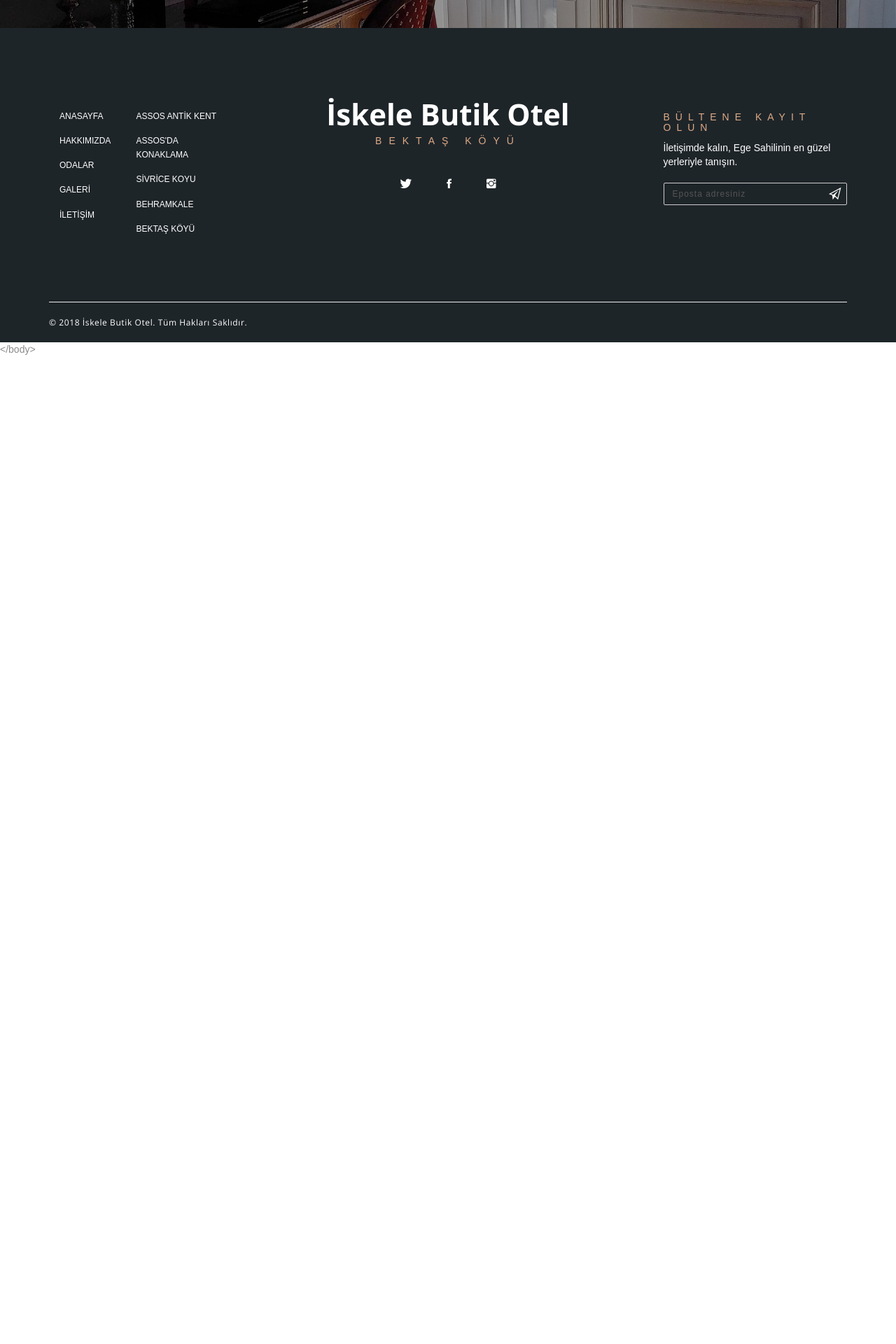
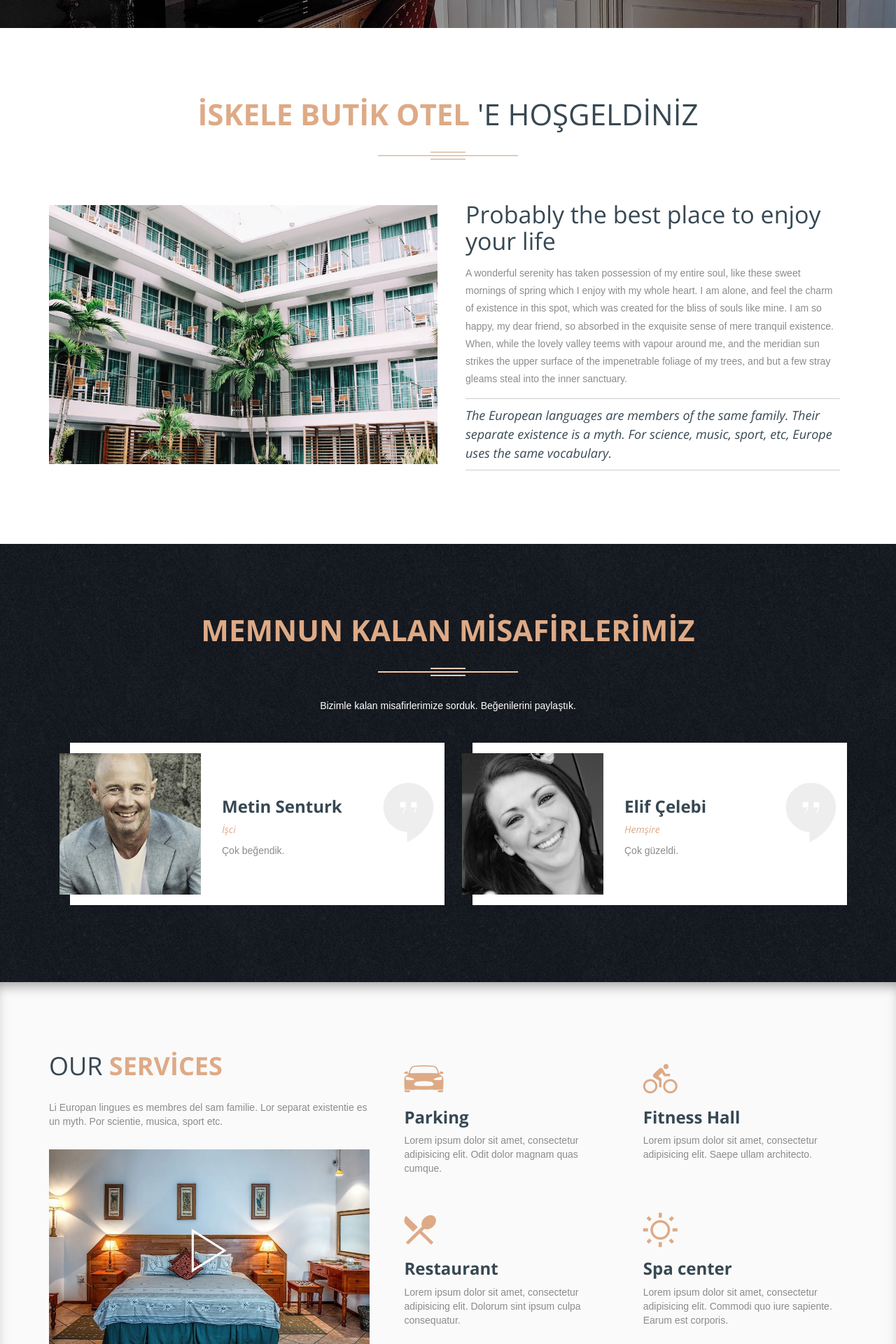
Before and after one commit to metinsenturk/react-iskele, a React (Create React App) app: page /hakkimizda in a window 1280 px wide. Shown: the part 520-2440 px from the top of the page at 70% size. Before the commit the page ends 1029 px from the top, so only its background shows below. Built offline with nearby package versions, Linux system fonts and the light colour scheme.

Commit message:
about created

```diff
--- a/src/components/pages/About.js
+++ b/src/components/pages/About.js
@@ -2,6 +2,9 @@ import React from "react";
 import Helmet from "react-helmet";
 
 import Breadcrumb from "./Breadcrumb";
+import AboutInfo from "./about/AboutInfo";
+import Testimonials from "./about/Testimonials";
+import AboutServices from "./about/AboutServices";
 
 const About = props => (
   <div>
@@ -30,6 +33,9 @@ const About = props => (
       contentDescription="Assos, Sivrice ve İskele'ye eşit uzaklıkta bir Butik Otel. Aile İşletmesi. Bizi Tanıyın."
       breadcrumbCurrent="Hakkımızda"
     />
+    <AboutInfo />
+    <Testimonials />
+    <AboutServices />
   </div>
 );
 
--- /dev/null
+++ b/src/components/pages/about/AboutInfo.js
@@ -0,0 +1,65 @@
+import React from "react";
+
+const AboutInfo = props => {
+  return (
+    <div>
+      <section className="section__about-alt">
+        <div className="container">
+          <div className="row">
+            <div className="col-sm-12">
+              <h2 className="section__title">
+                <strong>İskele Butik Otel</strong> 'e Hoşgeldiniz
+              </h2>
+              <div className="divider">
+                <hr className="line1" />
+                <hr className="line2" />
+                <hr className="line1" />
+              </div>
+            </div>
+          </div>
+        </div>
+        <div className="container">
+          <div className="row">
+            <div className="section_about__content">
+              <div className="col-md-6">
+                <div className="about__pic">
+                  <img
+                    src="assets/img/about_img.jpg"
+                    className="img-responsive"
+                    alt="..."
+                  />
+                </div>
+              </div>
+              <div className="col-md-6">
+                <div className="about__desc">
+                  <h3 className="about_desc__title">
+                    Probably the best place to enjoy your life
+                  </h3>
+                  <p className="about_desc__desc">
+                    A wonderful serenity has taken possession of my entire soul,
+                    like these sweet mornings of spring which I enjoy with my
+                    whole heart. I am alone, and feel the charm of existence in
+                    this spot, which was created for the bliss of souls like
+                    mine. I am so happy, my dear friend, so absorbed in the
+                    exquisite sense of mere tranquil existence. When, while the
+                    lovely valley teems with vapour around me, and the meridian
+                    sun strikes the upper surface of the impenetrable foliage of
+                    my trees, and but a few stray gleams steal into the inner
+                    sanctuary.
+                  </p>
+                  <h4 className="about_desc__quote">
+                    The European languages are members of the same family. Their
+                    separate existence is a myth. For science, music, sport,
+                    etc, Europe uses the same vocabulary.
+                  </h4>
+                </div>
+              </div>
+            </div>
+          </div>
+        </div>
+      </section>
+    </div>
+  );
+};
+
+export default AboutInfo;
--- /dev/null
+++ b/src/components/pages/about/AboutServices.js
@@ -0,0 +1,94 @@
+import React from "react";
+
+const AboutServices = props => {
+  return (
+    <section className="section__services-alt">
+      <div className="container">
+        <div className="row">
+          <div className="col-sm-5">
+            <h2 className="section__title services__title">
+              Our <strong>Services</strong>
+            </h2>
+            <p className="services__text">
+              Li Europan lingues es membres del sam familie. Lor separat
+              existentie es un myth. Por scientie, musica, sport etc.
+            </p>
+            <div className="services__img">
+              <a href="#services__modal" data-toggle="modal">
+                <img
+                  src="assets/img/about_services.jpg"
+                  className="img-responsive"
+                  alt="..."
+                />
+              </a>
+            </div>
+          </div>
+          <div className="col-sm-7">
+            <div className="row">
+              <div className="col-sm-6">
+                <div className="services__item">
+                  <div className="services_item__logo">
+                    <i className="icon ion-model-s" />
+                  </div>
+                  <div className="services_item__title">
+                    <h3>Parking</h3>
+                  </div>
+                  <div className="services_item__desc">
+                    Lorem ipsum dolor sit amet, consectetur adipisicing elit.
+                    Odit dolor magnam quas cumque.
+                  </div>
+                </div>
+              </div>
+              <div className="col-sm-6">
+                <div className="services__item">
+                  <div className="services_item__logo">
+                    <i className="icon ion-android-bicycle" />
+                  </div>
+                  <div className="services_item__title">
+                    <h3>Fitness Hall</h3>
+                  </div>
+                  <div className="services_item__desc">
+                    Lorem ipsum dolor sit amet, consectetur adipisicing elit.
+                    Saepe ullam architecto.
+                  </div>
+                </div>
+              </div>
+            </div>
+            <div className="row">
+              <div className="col-sm-6">
+                <div className="services__item">
+                  <div className="services_item__logo">
+                    <i className="icon ion-android-restaurant" />
+                  </div>
+                  <div className="services_item__title">
+                    <h3>Restaurant</h3>
+                  </div>
+                  <div className="services_item__desc">
+                    Lorem ipsum dolor sit amet, consectetur adipisicing elit.
+                    Dolorum sint ipsum culpa consequatur.
+                  </div>
+                </div>
+              </div>
+              <div className="col-sm-6">
+                <div className="services__item">
+                  <div className="services_item__logo">
+                    <i className="icon ion-android-sunny" />
+                  </div>
+                  <div className="services_item__title">
+                    <h3>Spa center</h3>
+                  </div>
+                  <div className="services_item__desc">
+                    Lorem ipsum dolor sit amet, consectetur adipisicing elit.
+                    Commodi quo iure sapiente. Earum est corporis.
+                  </div>
+                </div>
+              </div>
+            </div>
+          </div>
+        </div>
+      </div>
+    </section>
+  );
+};
+
+export default AboutServices;
--- /dev/null
+++ b/src/components/pages/about/TestimonialItem.js
@@ -0,0 +1,32 @@
+import React from "react";
+
+const TestimonialItem = props => {
+  const testimonialItem = props.testimonialItem;
+
+  return (
+    <div className="testimonials__wrapper">
+      <div className="testimonials__item">
+        <div className="testimonials__img">
+          <img
+            className="img-responsive"
+            src={"http://localhost:3000/assets/img/" + testimonialItem.image.url}
+            alt={testimonialItem.image.alt}
+          />
+        </div>
+        <div className="testimonials__caption">
+          <h3 className="testimonials_caption__name">
+            {testimonialItem.fullName}
+          </h3>
+          <p className="testimonials_caption__prof">
+            {testimonialItem.profession}
+          </p>
+          <p className="testimonials_caption__text">
+            {testimonialItem.testimonial}
+          </p>
+        </div>
+      </div>
+    </div>
+  );
+};
+
+export default TestimonialItem;
--- /dev/null
+++ b/src/components/pages/about/Testimonials.js
@@ -0,0 +1,64 @@
+import React from "react";
+import TestimonialItem from "./TestimonialItem";
+
+const Testimonials = props => {
+  const testimonials = [
+    {
+      fullName: "Metin Senturk",
+      profession: "İşci",
+      testimonial: "Çok beğendik.",
+      image: {
+        url: "testimonials_img1.jpg",
+        alt: ""
+      },
+      dateCreated: new Date()
+    },
+    {
+        fullName: "Elif Çelebi",
+        profession: "Hemşire",
+        testimonial: "Çok güzeldi.",
+        image: {
+          url: "testimonials_img2.jpg",
+          alt: ""
+        },
+        dateCreated: new Date()
+      },
+  ];
+  return (
+    <section className="section__testimonials">
+      <div className="container">
+        <div className="row">
+          <div className="col-sm-12">
+            <h2 className="section__title">
+              <strong>Memnun Kalan Misafirlerimiz</strong>
+            </h2>
+            <div className="divider">
+              <hr className="line1" />
+              <hr className="line2" />
+              <hr className="line1" />
+            </div>
+            <p className="section__subtitle testimonials__subtitle">
+              Bizimle kalan misafirlerimize sorduk. Beğenilerini paylaştık.
+            </p>
+          </div>
+        </div>
+      </div>
+      <div className="container">
+        <div className="row">
+          <div className="col-xs-12">
+            <div
+              id="testimonials__carousel"
+              className="owl-carousel owl-theme testimonials__body"
+            >
+            {testimonials.map((testimonial) => (
+                <TestimonialItem testimonialItem={testimonial} />
+            ))}
+            </div>
+          </div>
+        </div>
+      </div>
+    </section>
+  );
+};
+
+export default Testimonials;
```
